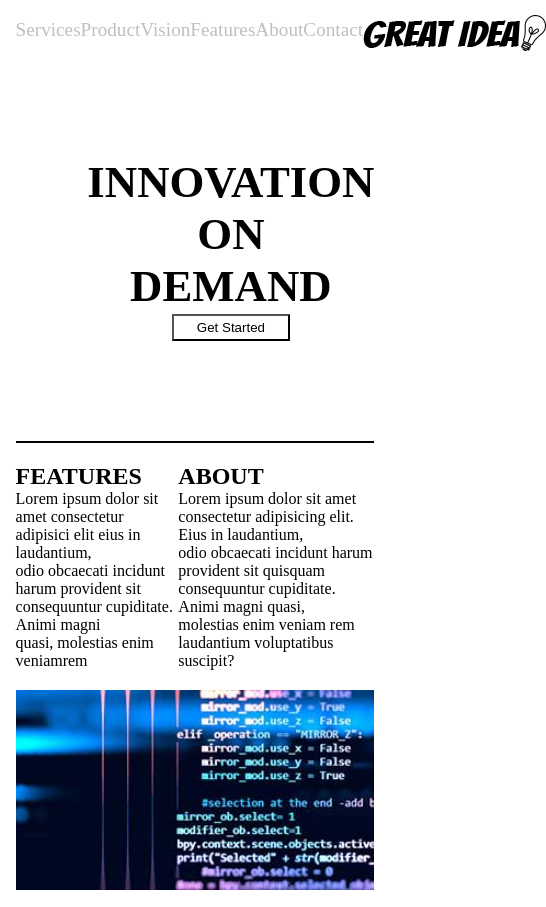
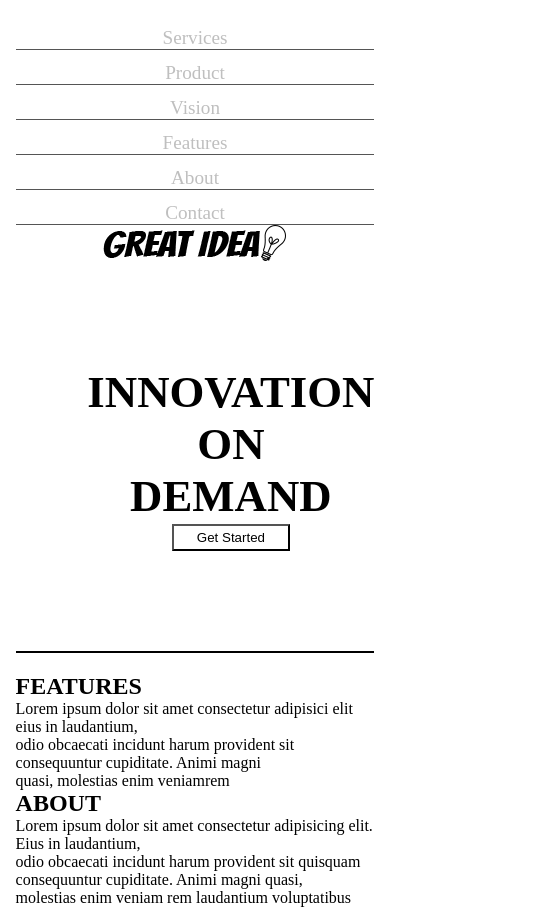
Before and after one commit to Riyiike/Simpe-responsive-web-design, a plain HTML site: page index.html in a window 390 px wide. Shown: the top 907 px of the page, 546 px wide, since content can reach past the window. Drawn offline with Linux system fonts and the light colour scheme.

Commit message:
mobile-view

```diff
--- /dev/null
+++ b/css/mobile.css
@@ -0,0 +1,35 @@
+/*navbar*/
+.navbar ul {
+    list-style-type: none;
+    display: block;
+    text-align: center;
+}
+
+.navbar li a {
+    text-decoration: none;
+    padding: 8px 16px;
+}
+
+.navbar li {
+    border-bottom: 1px solid #555;
+}
+
+.navbar li:last-child {
+    border-bottom: none;
+}
+
+/*showcase*/
+.showcase-image-container {
+    visibility: hidden;
+}
+
+/*info section*/
+.info-section {
+    display: block;
+}
+
+/*lower articles*/
+
+.lower-articles .container {
+    display: block;
+}
--- a/index.html
+++ b/index.html
@@ -5,7 +5,7 @@
     <meta charset="UTF-8" />
     <meta name="viewport" content="width=device-width, initial-scale=1.0" />
     <link rel="stylesheet" href="css/style.css" />
-    <link rel="stylesheet" media="screen and (max-width: 500px)" href="css/mobile.css" />
+    <link rel="stylesheet" media="screen and (max-width: 800px)" href="css/mobile.css" />
     <title>Great idea</title>
 </head>
 
```
